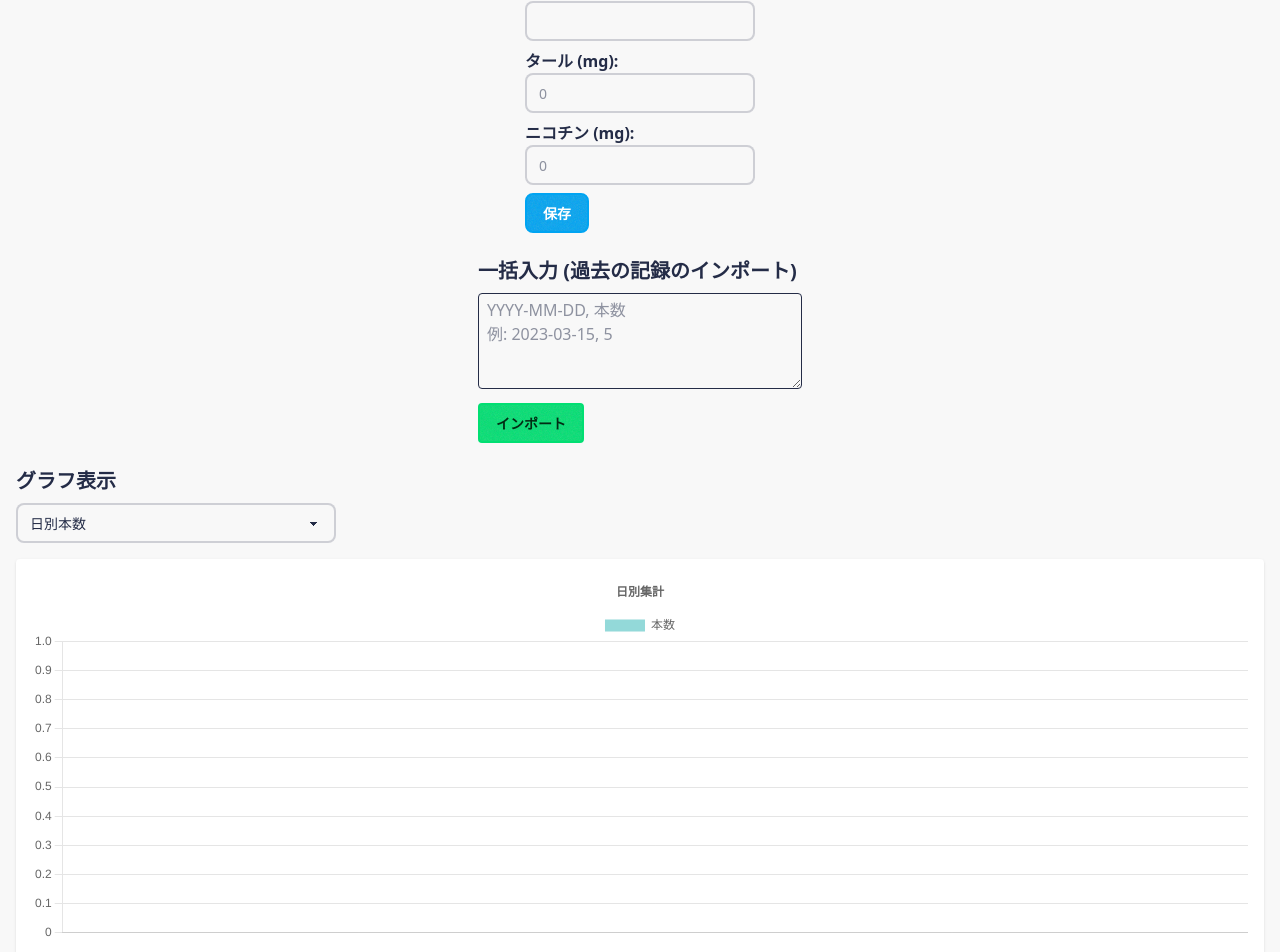
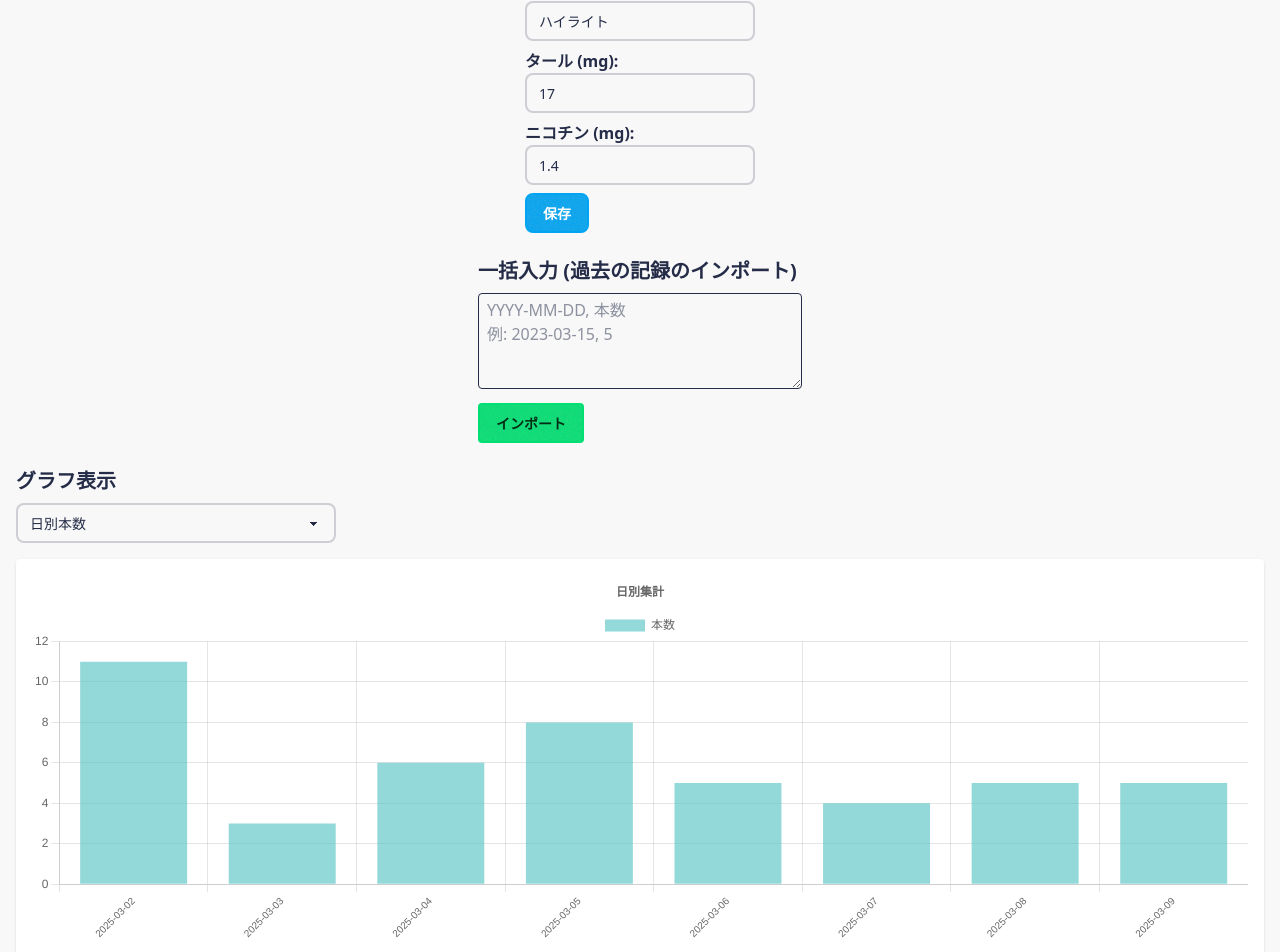
Before and after one commit to watabegg/no-smoke, a Next.js app: page / in a window 1280 px wide. Shown: the part 331-1283 px from the top of the page. Built offline with nearby package versions, Linux system fonts and the light colour scheme.

Commit message:
おらよ

```diff
--- /dev/null
+++ b/src/app/api/cigarette/route.ts
@@ -0,0 +1,49 @@
+// pages/api/cigarette.ts
+import { promises as fs } from 'fs';
+import path from 'path';
+import type { NextApiRequest, NextApiResponse } from 'next';
+
+type CigaretteSettings = {
+  brand: string;
+  tar?: number;
+  nicotine?: number;
+};
+
+const filePath = path.join(process.cwd(), 'src', 'db', 'cigarette.csv');
+
+export async function GET() {
+  try {
+    const fileContent = await fs.readFile(filePath, 'utf8');
+    const lines = fileContent.split('\n').filter(line => line.trim() !== '');
+
+    if (lines.length < 2) {
+      return Response.json({ brand: '', tar: undefined, nicotine: undefined });
+    }
+
+    const [brand, tar, nicotine] = lines[1].split(',');
+    return Response.json({
+      brand: brand.trim(),
+      tar: tar ? Number(tar.trim()) : undefined,
+      nicotine: nicotine ? Number(nicotine.trim()) : undefined
+    });
+  } catch (error) {
+    return Response.json({ error: `ファイル読み込みエラー${error}` }, { status: 500 });
+  }
+}
+
+export async function POST(request: Request) {
+  const newSettings: CigaretteSettings = await request.json();
+
+  if (!newSettings || typeof newSettings.brand !== 'string') {
+    return Response.json({ error: 'Invalid settings data' }, { status: 400 });
+  }
+
+  const csv = `brand,tar,nicotine\n${newSettings.brand},${newSettings.tar || ''},${newSettings.nicotine || ''}\n`;
+
+  try {
+    await fs.writeFile(filePath, csv, 'utf8');
+    return Response.json({ success: true });
+  } catch (error) {
+    return Response.json({ error: `ファイル書き込みエラー${error}` }, { status: 500 });
+  }
+}
--- /dev/null
+++ b/src/app/api/smoking/route.ts
@@ -0,0 +1,45 @@
+// pages/api/smoking.ts
+import { promises as fs } from 'fs';
+import path from 'path';
+import type { NextApiRequest, NextApiResponse } from 'next';
+
+type SmokingEvent = {
+  timestamp: string;
+};
+
+const filePath = path.join(process.cwd(), 'src', 'db', 'smoking.csv');
+
+export async function GET() {
+  try {
+    const fileContent = await fs.readFile(filePath, 'utf8');
+    const lines = fileContent.split('\n').filter(line => line.trim() !== '');
+    // 先頭行はヘッダーなので除外
+    const data: SmokingEvent[] = lines.slice(1).map(line => {
+      const [timestamp] = line.split(',');
+      return { timestamp: timestamp.trim() };
+    });
+    return Response.json(data);
+  } catch (error) {
+    return Response.json({ error: `ファイル読み込みエラー${error}` }, { status: 500 });
+  }
+}
+
+export async function POST(request: Request) {
+  const { events } = await request.json();
+  if (!Array.isArray(events)) {
+    return Response.json({ error: 'Invalid events data' }, { status: 400 });
+  }
+
+  // CSV 形式に変換（ヘッダー付き）
+  let csv = 'timestamp\n';
+  events.forEach((event: SmokingEvent) => {
+    csv += `${event.timestamp}\n`;
+  });
+
+  try {
+    await fs.writeFile(filePath, csv, 'utf8');
+    return Response.json({ success: true });
+  } catch (error) {
+    return Response.json({ error: `ファイル書き込みエラー${error}` }, { status: 500 });
+  }
+}
--- a/src/app/page.tsx
+++ b/src/app/page.tsx
@@ -20,19 +20,16 @@ type SmokingEvent = {
 
 type CigaretteSettings = {
   brand: string;
-  tar?: number;
-  nicotine?: number;
+  tar: number;
+  nicotine: number;
 };
-
-const LOCAL_STORAGE_EVENTS_KEY = 'smokingEvents';
-const LOCAL_STORAGE_SETTINGS_KEY = 'cigaretteSettings';
 
 export default function Home() {
   const [events, setEvents] = useState<SmokingEvent[]>([]);
   const [settings, setSettings] = useState<CigaretteSettings>({
     brand: '',
-    tar: undefined,
-    nicotine: undefined,
+    tar: 0,
+    nicotine: 0,
   });
   const [manualTimestamp, setManualTimestamp] = useState<string>('');
   const [bulkImportText, setBulkImportText] = useState<string>('');
@@ -42,27 +39,50 @@ export default function Home() {
   // 時間別グラフで選択する対象日（グループ化した日付）
   const [selectedDay, setSelectedDay] = useState<string>('');
 
-  // 初回レンダリング時に localStorage から読み込み
+  // 初回レンダリング時に API 経由でデータを読み込み
   useEffect(() => {
-    const storedEvents = localStorage.getItem(LOCAL_STORAGE_EVENTS_KEY);
-    if (storedEvents) {
-      setEvents(JSON.parse(storedEvents));
-    }
-    const storedSettings = localStorage.getItem(LOCAL_STORAGE_SETTINGS_KEY);
-    if (storedSettings) {
-      setSettings(JSON.parse(storedSettings));
-    }
+    fetchEvents();
+    fetchSettings();
   }, []);
 
-  // localStorage にイベントを保存
-  const saveEvents = (newEvents: SmokingEvent[]) => {
-    localStorage.setItem(LOCAL_STORAGE_EVENTS_KEY, JSON.stringify(newEvents));
-    setEvents(newEvents);
+  const fetchEvents = async () => {
+    const res = await fetch('/api/smoking');
+    if (res.ok) {
+      const data = await res.json();
+      setEvents(data);
+    }
   };
 
-  const saveSettings = (newSettings: CigaretteSettings) => {
-    localStorage.setItem(LOCAL_STORAGE_SETTINGS_KEY, JSON.stringify(newSettings));
+  const fetchSettings = async () => {
+    const res = await fetch('/api/cigarette');
+    if (res.ok) {
+      const data = await res.json();
+      setSettings(data);
+    }
+  };
+
+  // API 経由でイベントを保存（CSV 書き換え）
+  const saveEvents = async (newEvents: SmokingEvent[]) => {
+    const res = await fetch('/api/smoking', {
+      method: 'POST',
+      headers: { 'Content-Type': 'application/json' },
+      body: JSON.stringify({ events: newEvents }),
+    });
+    if (res.ok) {
+      setEvents(newEvents);
+    }
+  };
+
+  // API 経由で設定を保存（CSV 書き換え）
+  const saveSettings = async (newSettings: CigaretteSettings) => {
+    const res = await fetch('/api/cigarette', {
+      method: 'POST',
+      headers: { 'Content-Type': 'application/json' },
+      body: JSON.stringify(newSettings),
+    });
+    if (res.ok) {
       setSettings(newSettings);
+    }
   };
 
   // 「喫煙」ボタン：現在時刻のイベントを保存
@@ -171,13 +191,13 @@ export default function Home() {
     }[];
   } | null = null;
   if (selectedGraph === 'time_of_day' && selectedDay && groups[selectedDay]) {
-    // 24時間分のビン（0～23: 0が6:00 JSTに相当、5が5:00 JST）
+    // 24 時間分のビン（0～23: 0が6:00 JSTに相当、5が5:00 JST）
     const bins = new Array(24).fill(0);
+    // 選択日の6:00〜翌日の6:00を対象とする
     const selectedDayStart = new Date(selectedDay + 'T06:00:00+09:00');
     const nextDayStart = new Date(selectedDayStart);
     nextDayStart.setDate(nextDayStart.getDate() + 1);
 
-    // 選択日の6:00から翌日6:00までのイベントを対象にする
     const targetEvents = events.filter(event => {
       const eventDate = new Date(event.timestamp);
       return eventDate >= selectedDayStart && eventDate < nextDayStart;
@@ -186,8 +206,8 @@ export default function Home() {
     targetEvents.forEach((event) => {
       const eventDate = new Date(event.timestamp);
       const hour = eventDate.getHours();
-      // 6時を0にする相対時間
-      const relativeHour = (hour + 18) % 24; // 6時を0とする変換
+      // 6 時を 0 とする相対時間
+      const relativeHour = (hour + 18) % 24;
       bins[relativeHour]++;
     });
     const labels = [
@@ -281,7 +301,7 @@ export default function Home() {
             <label className="block font-semibold">タール (mg):</label>
             <input
               type="number"
-              value={settings.tar}
+              value={settings.tar || ''}
               placeholder='0'
               onChange={(e) => setSettings({ ...settings, tar: Number(e.target.value) })}
               className="input w-full"
@@ -291,7 +311,7 @@ export default function Home() {
             <label className="block font-semibold">ニコチン (mg):</label>
             <input
               type="number"
-              value={settings.nicotine}
+              value={settings.nicotine || ''}
               placeholder='0'
               onChange={(e) => setSettings({ ...settings, nicotine: Number(e.target.value) })}
               className="input w-full"
```
Also changed, not shown: src/db/cigarette.csv (added), src/db/smoking.csv (added). Lines whose indentation alone changed are shown as unchanged.
